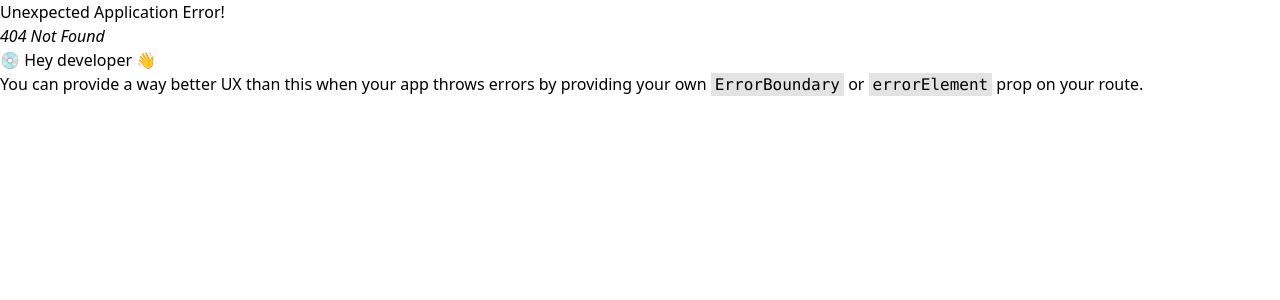
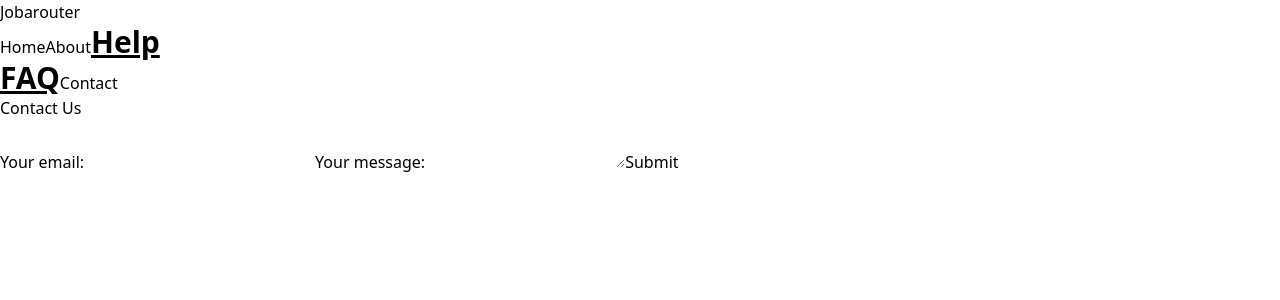
Before and after one commit to catreunion/ac-660-flyby, a React (Create React App) app: page /help/faq in a window 1280 px wide. Before the commit this address had no page. Shown: the top 300 px of the page. Built offline with nearby package versions, Linux system fonts and the light colour scheme.

Commit message:
version 1.0.2

```diff
--- a/src/App.js
+++ b/src/App.js
@@ -2,12 +2,20 @@ import { createBrowserRouter, createRoutesFromElements, Route, RouterProvider }
 import RootLayout from "./layouts/RootLayout"
 import Home from "./pages/Home"
 import About from "./pages/About"
+
+import HelpLayout from "./layouts/HelpLayout"
+import Faq from "./pages/help/Faq"
+import Contact from "./pages/help/Contact"
 
 const router = createBrowserRouter(
   createRoutesFromElements(
     <Route path="/" element={<RootLayout />}>
       <Route index element={<Home />} />
       <Route path="about" element={<About />} />
+      <Route path="help" element={<HelpLayout />}>
+        <Route path="faq" element={<Faq />} />
+        <Route path="contact" element={<Contact />} />
+      </Route>
     </Route>
   )
 )
--- /dev/null
+++ b/src/layouts/HelpLayout.js
@@ -0,0 +1,22 @@
+import { NavLink, Outlet } from "react-router-dom"
+
+const HelpLayout = () => {
+  const activeStyle = "text-3xl font-bold underline"
+
+  return (
+    <>
+      <nav>
+        <NavLink to="faq" className={({ isActive }) => (isActive ? activeStyle : undefined)}>
+          FAQ
+        </NavLink>
+        <NavLink to="contact" className={({ isActive }) => (isActive ? activeStyle : undefined)}>
+          Contact
+        </NavLink>
+      </nav>
+
+      <Outlet />
+    </>
+  )
+}
+
+export default HelpLayout
--- a/src/layouts/RootLayout.js
+++ b/src/layouts/RootLayout.js
@@ -14,6 +14,9 @@ const RootLayout = () => {
           <NavLink to="about" className={({ isActive }) => (isActive ? activeStyle : undefined)}>
             About
           </NavLink>
+          <NavLink to="help" className={({ isActive }) => (isActive ? activeStyle : undefined)}>
+            Help
+          </NavLink>
         </nav>
       </header>
 
--- a/src/pages/Home.js
+++ b/src/pages/Home.js
@@ -1,7 +1,7 @@
 const Home = () => {
   return (
     <>
-      <h1 className="text-3xl font-bold underline">Home</h1>
+      <h1>Home</h1>
     </>
   )
 }
--- /dev/null
+++ b/src/pages/help/Contact.js
@@ -0,0 +1,15 @@
+const Faq = () => {
+  return (
+    <>
+      <h3>Frequently Asked Questions</h3>
+      <div>
+        <p>
+          <strong>Lorem ipsum dolor sit amet.</strong>
+        </p>
+        <p>Lorem ipsum dolor sit amet consectetur adipisicing elit. Rerum, recusandae doloribus qui molestias similique asperiores incidunt. Obcaecati tenetur consectetur dolorem eius ex, ad, laudantium inventore quia odio minus eligendi ipsa?</p>
+      </div>
+    </>
+  )
+}
+
+export default Faq
--- /dev/null
+++ b/src/pages/help/Faq.js
@@ -0,0 +1,21 @@
+const Contact = () => {
+  return (
+    <>
+      <h3>Contact Us</h3>
+      <form>
+        <label>
+          <span>Your email:</span>
+          <input type="email" name="email" required />
+        </label>
+
+        <label>
+          <span>Your message:</span>
+          <textarea name="message" required></textarea>
+        </label>
+        <button>Submit</button>
+      </form>
+    </>
+  )
+}
+
+export default Contact
```
